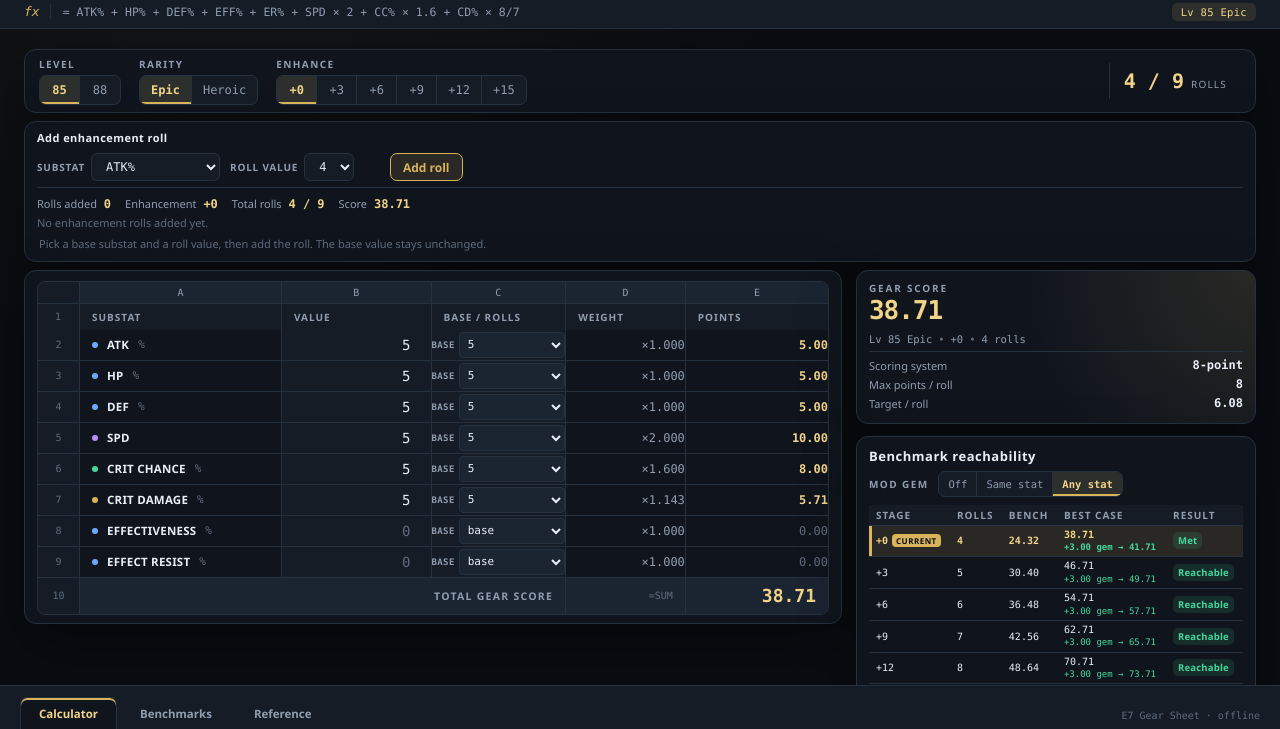
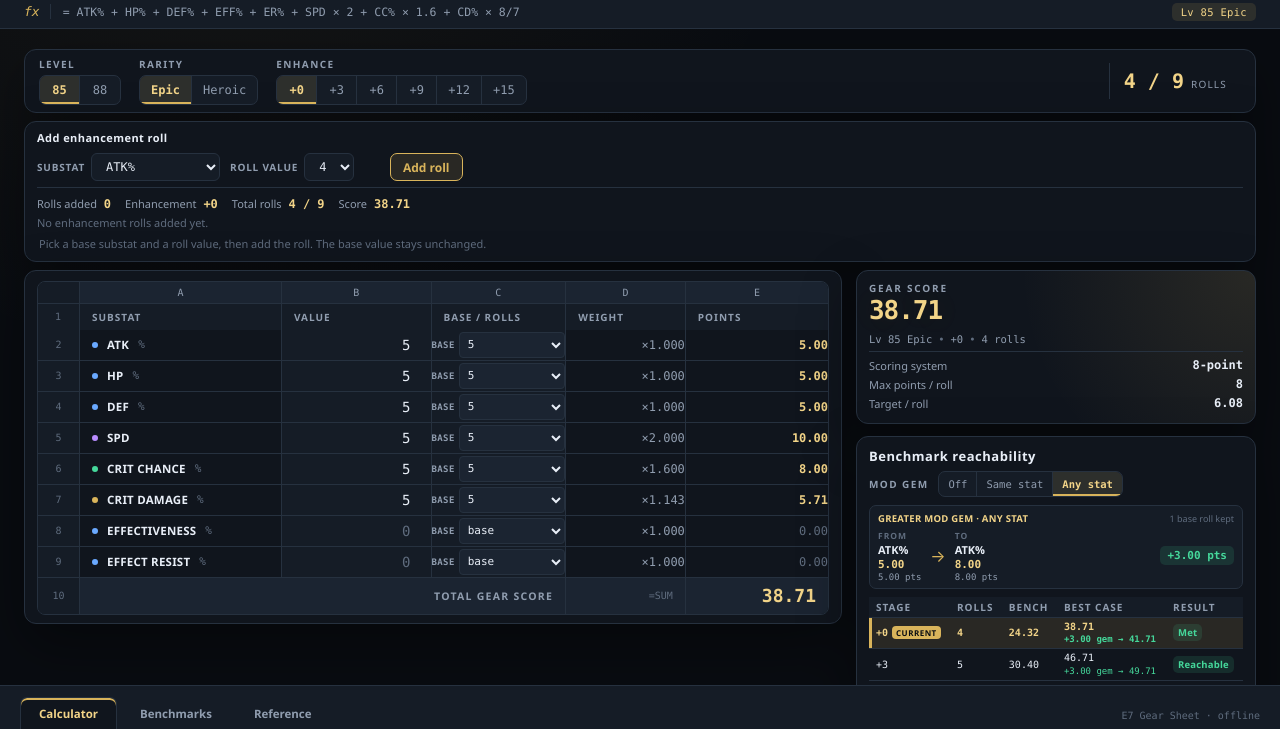
Before and after one commit to 2tml-vn/epic7-gear-score-cal, a plain HTML site: page web/index.html in a window 1280 px wide. Both pictures are taken after typing "5", "5", "5", "5", "5", "5" into the empty fields and a click on the tab "Calculator". Shown: the part 71-800 px from the top of the page. Drawn offline with Linux system fonts and the light colour scheme.

Commit message:
Show Greater mod gem plans
Display the gem source, target, point values, and gain in the reachability panel. Clarify how raw and gem-inclusive best-case scores determine reachability.

```diff
--- a/web/app.js
+++ b/web/app.js
@@ -56,6 +56,7 @@
     reachRows: document.getElementById("reach-rows"),
     reachNote: document.getElementById("reach-note"),
     modGemControl: document.getElementById("mod-gem-control"),
+    modPlan: document.getElementById("mod-plan"),
     benchGrid: document.getElementById("bench-grid"),
     rollTarget: document.getElementById("roll-target"),
     rollValue: document.getElementById("roll-value"),
@@ -404,10 +405,11 @@
         profile.maxRollPoints +
         " points for each remaining roll (" +
         remaining +
-        " to +15). A stage is reachable when its best-case score meets the benchmark.";
+        " to +15). The raw best-case is shown above the gem line; a stage is reachable when the gem-inclusive best-case meets the benchmark.";
     } else {
       note = "This gear is at +15; no further upgrades remain.";
     }
+    els.reachNote.textContent = note;
 
     const gemRow = rows
       .slice()
@@ -415,26 +417,37 @@
       .find(function (row) {
         return row.gemPoints > 0;
       });
-    const isEmpty = rows[0] && rows[0].state === "empty";
     if (gemRow) {
       const modeText = gemRow.gemMode === "same" ? "Same stat" : "Any stat";
-      note +=
-        " Includes +" +
-        fmt(gemRow.gemPoints) +
-        " pts from one Greater gem (" +
-        modeText +
-        " mode: " +
-        gemRow.gemSourceLabel +
-        " → " +
-        gemRow.gemTargetLabel +
-        " " +
-        fmt(gemRow.gemTargetValue) +
-        "); that substat was kept at 1 base roll.";
-    } else if (!isEmpty && profile.level === 85 && state.modGemMode !== "off") {
-      note +=
-        " No Greater gem gain: no eligible substat is still at 1 base roll or no valid target remains.";
+      els.modPlan.innerHTML =
+        '<div class="mod-plan-head"><strong>Greater mod gem · ' + modeText +
+        '</strong><span>1 base roll kept</span></div>' +
+        '<div class="mod-plan-flow">' +
+        '<div class="mod-plan-side">' +
+        '<span class="mod-plan-label">FROM</span>' +
+        '<span class="mod-plan-stat">' + gemRow.gemSourceLabel + "</span>" +
+        '<span class="mod-plan-value">' + fmt(gemRow.gemSourceValue) + "</span>" +
+        '<span class="mod-plan-pts">' + fmt(gemRow.gemSourcePoints) + " pts</span>" +
+        "</div>" +
+        '<span class="mod-plan-arrow">→</span>' +
+        '<div class="mod-plan-side">' +
+        '<span class="mod-plan-label">TO</span>' +
+        '<span class="mod-plan-stat">' + gemRow.gemTargetLabel + "</span>" +
+        '<span class="mod-plan-value">' + fmt(gemRow.gemTargetValue) + "</span>" +
+        '<span class="mod-plan-pts">' + fmt(gemRow.gemTargetPoints) + " pts</span>" +
+        "</div>" +
+        '<span class="mod-plan-gain">+' + fmt(gemRow.gemPoints) + " pts</span>" +
+        "</div>";
+    } else {
+      let reason;
+      if (profile.level !== 85) reason = "Lv 85 gear only";
+      else if (state.modGemMode === "off") reason = "Gem disabled (Off)";
+      else if (rows[0] && rows[0].state === "empty") reason = "Enter substats to see a mod plan";
+      else reason = "No eligible substat at 1 base roll or no valid target";
+      els.modPlan.innerHTML =
+        '<div class="mod-plan-head"><strong>Greater mod gem</strong></div>' +
+        '<div class="mod-plan-empty">' + reason + "</div>";
     }
-    els.reachNote.textContent = note;
   }
 
   function renderBenchmarks(profile, stage) {
--- a/web/calc.js
+++ b/web/calc.js
@@ -253,9 +253,12 @@
           points: gain,
           sourceKey: source.key,
           sourceLabel: source.label + source.suffix,
+          sourceValue: base,
+          sourcePoints: sourcePoints,
           targetKey: target.key,
           targetLabel: target.label + target.suffix,
           targetValue: newValue,
+          targetPoints: newValue * profile.weights[target.key],
         };
       });
     });
@@ -337,8 +340,11 @@
         gemPoints: gemPoints,
         gemMode: modGem ? modGem.mode : "off",
         gemSourceLabel: gem ? gem.sourceLabel : null,
+        gemSourceValue: gem ? gem.sourceValue : null,
+        gemSourcePoints: gem ? gem.sourcePoints : null,
         gemTargetLabel: gem ? gem.targetLabel : null,
         gemTargetValue: gem ? gem.targetValue : null,
+        gemTargetPoints: gem ? gem.targetPoints : null,
       };
     });
   }
--- a/web/index.html
+++ b/web/index.html
@@ -179,6 +179,7 @@
                     <button type="button" data-mod-gem="any" class="is-active" aria-pressed="true">Any stat</button>
                   </div>
                 </div>
+                <div id="mod-plan" class="mod-plan"></div>
                 <div class="table-wrap">
                   <table class="reach-table" id="reach-table">
                     <thead>
--- a/web/styles.css
+++ b/web/styles.css
@@ -1001,6 +1001,99 @@ html[data-theme="light"] .icon-sun {
   font-size: 10.5px;
 }
 
+.mod-plan {
+  margin-bottom: 8px;
+  padding: 6px 8px;
+  border: 1px solid var(--line);
+  border-radius: 7px;
+  background: var(--panel-2);
+}
+
+.mod-plan-head {
+  display: flex;
+  align-items: center;
+  justify-content: space-between;
+  gap: 8px;
+  margin-bottom: 5px;
+  font-size: 9.5px;
+  letter-spacing: 0.05em;
+  text-transform: uppercase;
+  color: var(--muted);
+}
+
+.mod-plan-head strong {
+  color: var(--accent-2);
+  letter-spacing: 0.03em;
+}
+
+.mod-plan-head span {
+  color: var(--faint);
+  font-size: 9px;
+  letter-spacing: 0;
+  text-transform: none;
+}
+
+.mod-plan-flow {
+  display: flex;
+  align-items: center;
+  gap: 9px;
+}
+
+.mod-plan-side {
+  display: flex;
+  flex-direction: column;
+  gap: 1px;
+  min-width: 0;
+}
+
+.mod-plan-label {
+  font-size: 8.5px;
+  font-weight: 700;
+  letter-spacing: 0.12em;
+  color: var(--faint);
+}
+
+.mod-plan-stat {
+  font-size: 11px;
+  font-weight: 700;
+  white-space: nowrap;
+}
+
+.mod-plan-value {
+  font-family: var(--mono);
+  font-size: 11px;
+  font-weight: 700;
+  color: var(--accent-2);
+}
+
+.mod-plan-pts {
+  font-family: var(--mono);
+  font-size: 9px;
+  color: var(--muted);
+}
+
+.mod-plan-arrow {
+  color: var(--accent);
+  font-size: 16px;
+}
+
+.mod-plan-gain {
+  margin-left: auto;
+  padding: 3px 7px;
+  border-radius: 5px;
+  background: var(--good-soft);
+  color: var(--good);
+  font-family: var(--mono);
+  font-size: 11px;
+  font-weight: 700;
+  white-space: nowrap;
+}
+
+.mod-plan-empty {
+  font-size: 10.5px;
+  color: var(--faint);
+}
+
 .reach-panel .now-tag {
   margin-left: 4px;
   padding: 1px 4px;
```
Also changed, not shown: tests/calc.test.js (+5 -0 lines).
